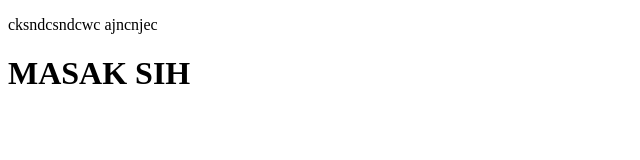
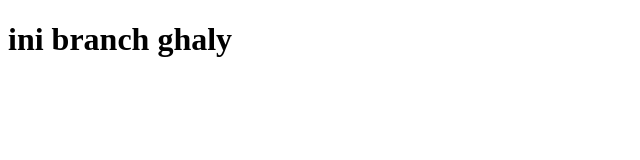
Before and after one commit to ariyovonda/cobabelajar, a plain HTML site: page nyoba/index.html in a window 1280 px wide. Shown: the whole page, without its empty margins (0-640 px from the left). Drawn offline with Linux system fonts and the light colour scheme.

Commit message:
branch ghaly

```diff
--- a/nyoba/index.html
+++ b/nyoba/index.html
@@ -6,8 +6,6 @@
     <title>Document</title>
   </head>
   <body>
-    <p>cksndcsndcwc ajncnjec</p>
-
-    <h1>MASAK SIH</h1>
+    <h1>ini branch ghaly</h1>
   </body>
 </html>
```
